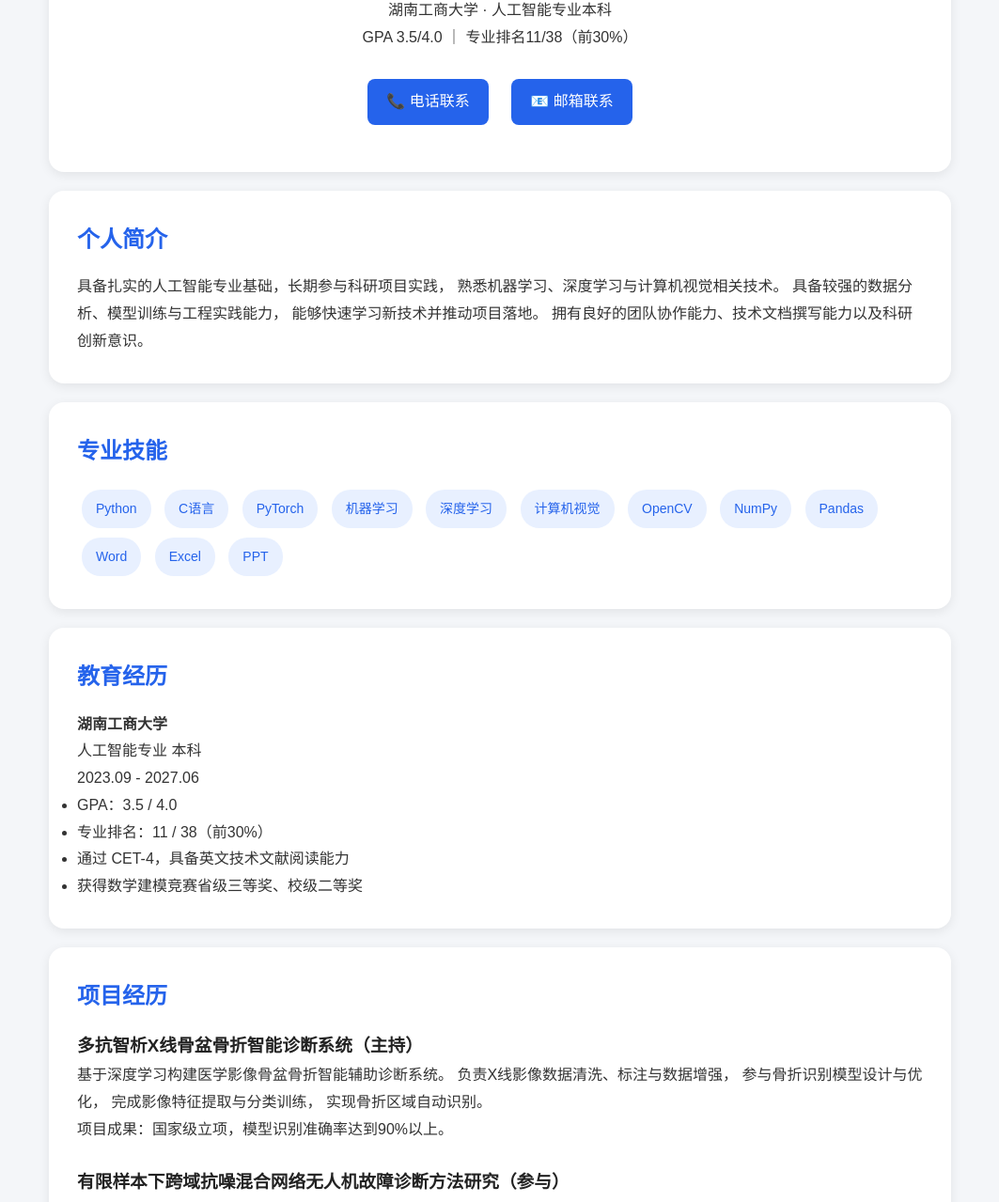
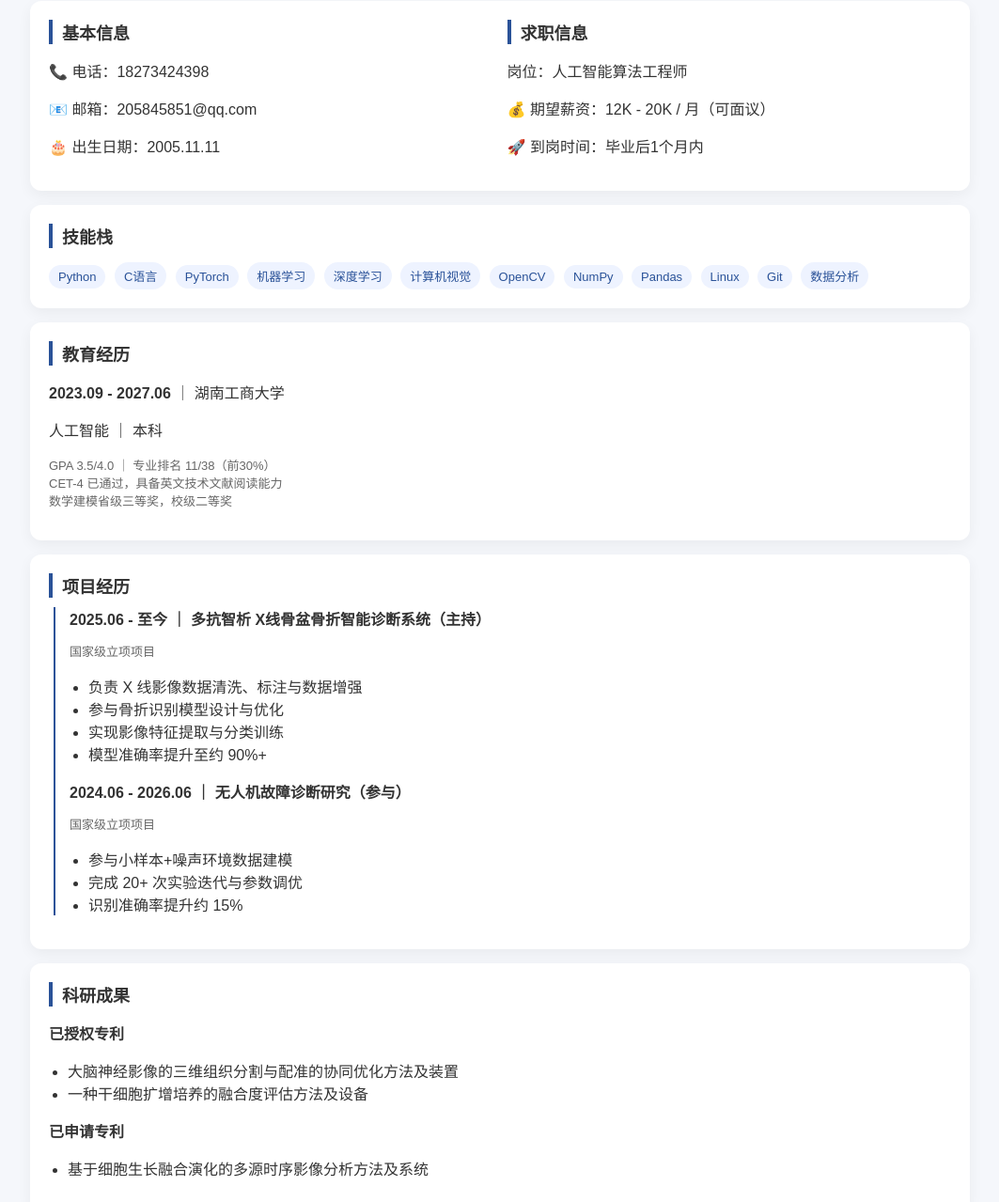
Before and after one commit to bubble-ccll/resume, a plain HTML site: page index.html in a window 1280 px wide. Shown: the part 192-1471 px from the top of the page at 94% size, without its empty margins (108-1171 px from the left). Drawn offline with Linux system fonts and the light colour scheme.

Commit message:
Update index.html

```diff
--- a/index.html
+++ b/index.html
@@ -6,269 +6,210 @@
 <title>陈佳妮 | 人工智能算法工程师</title>
 
 <style>
-*{
-    margin:0;
-    padding:0;
-    box-sizing:border-box;
+    body {
+        margin: 0;
+        font-family: "Microsoft YaHei", sans-serif;
+        background: #f5f7fb;
+        color: #333;
     }
 
-body{
-    font-family:"Microsoft YaHei",sans-serif;
-    background:#f4f6f9;
-    color:#333;
-    line-height:1.8;
+    .container {
+        max-width: 1000px;
+        margin: 0 auto;
+        padding: 20px;
     }
 
-.container{
-    max-width:1000px;
-    margin:auto;
-    padding:20px;
+    /* 顶部横幅 */
+    .header {
+        background: linear-gradient(135deg, #1e3c72, #2a5298);
+        color: white;
+        padding: 40px 30px;
+        border-radius: 15px;
     }
 
-.hero{
-    background:white;
-    border-radius:16px;
-    padding:40px;
-    text-align:center;
-    box-shadow:0 3px 12px rgba(0,0,0,0.08);
+    .header h1 {
+        margin: 0;
+        font-size: 32px;
     }
 
-.hero h1{
-    color:#2563eb;
-    font-size:42px;
+    .header p {
+        margin: 8px 0 0;
+        opacity: 0.9;
     }
 
-.hero h2{
-    margin-top:10px;
-    color:#666;
-    font-weight:normal;
+    /* 卡片 */
+    .card {
+        background: white;
+        padding: 20px;
+        border-radius: 12px;
+        margin-top: 15px;
+        box-shadow: 0 5px 15px rgba(0,0,0,0.05);
     }
 
-.contact{
-    margin-top:20px;
+    .grid {
+        display: grid;
+        grid-template-columns: 1fr 1fr;
+        gap: 15px;
     }
 
-.contact a{
-    display:inline-block;
-    margin:10px;
-    padding:10px 20px;
-    background:#2563eb;
-    color:white;
-    text-decoration:none;
-    border-radius:8px;
+    .tag {
+        display: inline-block;
+        padding: 5px 10px;
+        background: #eef3ff;
+        color: #2a5298;
+        border-radius: 20px;
+        font-size: 13px;
+        margin: 5px 5px 0 0;
     }
 
-.contact a:hover{
-    opacity:0.9;
+    .section-title {
+        font-size: 18px;
+        font-weight: bold;
+        margin-bottom: 10px;
+        border-left: 4px solid #2a5298;
+        padding-left: 10px;
     }
 
-.card{
-    background:white;
-    margin-top:20px;
-    padding:30px;
-    border-radius:16px;
-    box-shadow:0 3px 12px rgba(0,0,0,0.08);
+    ul {
+        padding-left: 20px;
     }
 
-.card h2{
-    color:#2563eb;
-    margin-bottom:15px;
+    .timeline {
+        border-left: 2px solid #2a5298;
+        padding-left: 15px;
+        margin-left: 5px;
     }
 
-.skill{
-    display:inline-block;
-    background:#e8f0ff;
-    color:#2563eb;
-    padding:8px 15px;
-    border-radius:20px;
-    margin:5px;
-    font-size:14px;
+    .timeline-item {
+        margin-bottom: 15px;
     }
 
-.project{
-    margin-bottom:25px;
+    .small {
+        font-size: 13px;
+        color: #666;
     }
 
-.project h3{
-    color:#222;
-}
-
-.footer{
-    text-align:center;
-    color:#888;
-    padding:30px;
-}
-
-@media(max-width:768px){
-
-.hero{
-    padding:25px;
-}
-
-.hero h1{
-    font-size:30px;
-}
-
-.contact a{
-    display:block;
-    margin:10px auto;
+    @media (max-width: 768px) {
+        .grid {
+            grid-template-columns: 1fr;
         }
     }
 </style>
+
 </head>
 
 <body>
 
 <div class="container">
 
-<div class="hero">
+    <!-- 顶部 -->
+    <div class="header">
+        <h1>陈佳妮</h1>
+        <p>人工智能算法工程师 | AI / CV / 深度学习方向</p>
+    </div>
 
-<h1>陈佳妮</h1>
+    <!-- 基本信息 -->
+    <div class="card grid">
+        <div>
+            <div class="section-title">基本信息</div>
+            <p>📞 电话：18273424398</p>
+            <p>📧 邮箱：205845851@qq.com</p>
+            <p>🎂 出生日期：2005.11.11</p>
+        </div>
 
-<h2>人工智能算法工程师</h2>
+        <div>
+            <div class="section-title">求职信息</div>
+            <p>岗位：人工智能算法工程师</p>
+            <p>💰 期望薪资：12K - 20K / 月（可面议）</p>
+            <p>🚀 到岗时间：毕业后1个月内</p>
+        </div>
+    </div>
 
-<p>
-湖南工商大学 · 人工智能专业本科<br>
-GPA 3.5/4.0 ｜ 专业排名11/38（前30%）
+    <!-- 技能 -->
+    <div class="card">
+        <div class="section-title">技能栈</div>
+
+        <span class="tag">Python</span>
+        <span class="tag">C语言</span>
+        <span class="tag">PyTorch</span>
+        <span class="tag">机器学习</span>
+        <span class="tag">深度学习</span>
+        <span class="tag">计算机视觉</span>
+        <span class="tag">OpenCV</span>
+        <span class="tag">NumPy</span>
+        <span class="tag">Pandas</span>
+        <span class="tag">Linux</span>
+        <span class="tag">Git</span>
+        <span class="tag">数据分析</span>
+    </div>
+
+    <!-- 教育经历 -->
+    <div class="card">
+        <div class="section-title">教育经历</div>
+        <p><b>2023.09 - 2027.06</b> ｜ 湖南工商大学</p>
+        <p>人工智能 ｜ 本科</p>
+        <p class="small">
+            GPA 3.5/4.0 ｜ 专业排名 11/38（前30%）<br>
+            CET-4 已通过，具备英文技术文献阅读能力<br>
+            数学建模省级三等奖，校级二等奖
         </p>
+    </div>
 
-<div class="contact">
-<a href="tel:18273424398">📞 电话联系</a>
-<a href="mailto:205845851@qq.com">📧 邮箱联系</a>
+    <!-- 项目经历 -->
+    <div class="card">
+        <div class="section-title">项目经历</div>
+
+        <div class="timeline">
+
+            <div class="timeline-item">
+                <b>2025.06 - 至今 ｜ 多抗智析 X线骨盆骨折智能诊断系统（主持）</b>
+                <p class="small">
+                    国家级立项项目
+                </p>
+                <ul>
+                    <li>负责 X 线影像数据清洗、标注与数据增强</li>
+                    <li>参与骨折识别模型设计与优化</li>
+                    <li>实现影像特征提取与分类训练</li>
+                    <li>模型准确率提升至约 90%+</li>
+                </ul>
+            </div>
+
+            <div class="timeline-item">
+                <b>2024.06 - 2026.06 ｜ 无人机故障诊断研究（参与）</b>
+                <p class="small">国家级立项项目</p>
+                <ul>
+                    <li>参与小样本+噪声环境数据建模</li>
+                    <li>完成 20+ 次实验迭代与参数调优</li>
+                    <li>识别准确率提升约 15%</li>
+                </ul>
             </div>
 
         </div>
-
-<div class="card">
-<h2>个人简介</h2>
-
-<p>
-具备扎实的人工智能专业基础，长期参与科研项目实践，
-熟悉机器学习、深度学习与计算机视觉相关技术。
-具备较强的数据分析、模型训练与工程实践能力，
-能够快速学习新技术并推动项目落地。
-拥有良好的团队协作能力、技术文档撰写能力以及科研创新意识。
-</p>
-
     </div>
 
+    <!-- 科研成果 -->
     <div class="card">
-
-<h2>专业技能</h2>
-
-<span class="skill">Python</span>
-<span class="skill">C语言</span>
-<span class="skill">PyTorch</span>
-<span class="skill">机器学习</span>
-<span class="skill">深度学习</span>
-<span class="skill">计算机视觉</span>
-<span class="skill">OpenCV</span>
-<span class="skill">NumPy</span>
-<span class="skill">Pandas</span>
-<span class="skill">Word</span>
-<span class="skill">Excel</span>
-<span class="skill">PPT</span>
-
-</div>
-
-<div class="card">
-
-<h2>教育经历</h2>
-
-<p>
-<strong>湖南工商大学</strong><br>
-人工智能专业 本科<br>
-2023.09 - 2027.06
-</p>
-
-<ul>
-<li>GPA：3.5 / 4.0</li>
-<li>专业排名：11 / 38（前30%）</li>
-<li>通过 CET-4，具备英文技术文献阅读能力</li>
-<li>获得数学建模竞赛省级三等奖、校级二等奖</li>
-</ul>
-
-</div>
-
-<div class="card">
-
-<h2>项目经历</h2>
-
-<div class="project">
-
-<h3>多抗智析X线骨盆骨折智能诊断系统（主持）</h3>
-
-<p>
-基于深度学习构建医学影像骨盆骨折智能辅助诊断系统。
-负责X线影像数据清洗、标注与数据增强，
-参与骨折识别模型设计与优化，
-完成影像特征提取与分类训练，
-实现骨折区域自动识别。
-</p>
-
-<p>
-项目成果：国家级立项，模型识别准确率达到90%以上。
-</p>
-
-</div>
-
-<div class="project">
-
-<h3>有限样本下跨域抗噪混合网络无人机故障诊断方法研究（参与）</h3>
-
-<p>
-面向小样本与强噪声环境，
-研究跨域抗噪深度学习故障诊断模型。
-参与故障数据分析、特征提取、
-模型训练优化及实验验证工作。
-</p>
-
-<p>
-项目成果：国家级立项，
-故障识别准确率提升约15%。
-</p>
-
-</div>
-
-</div>
-
-<div class="card">
-
-<h2>科研成果</h2>
-
-<h3>已授权专利</h3>
-
+        <div class="section-title">科研成果</div>
+        <p><b>已授权专利</b></p>
         <ul>
             <li>大脑神经影像的三维组织分割与配准的协同优化方法及装置</li>
             <li>一种干细胞扩增培养的融合度评估方法及设备</li>
         </ul>
 
-<h3>已申请专利</h3>
-
+        <p><b>已申请专利</b></p>
         <ul>
             <li>基于细胞生长融合演化的多源时序影像分析方法及系统</li>
         </ul>
-
     </div>
 
+    <!-- 自我评价 -->
     <div class="card">
-
-<h2>校园经历</h2>
-
-<h3>学习委员（2024.09 - 至今）</h3>
-
+        <div class="section-title">自我评价</div>
         <p>
-组织完成30余次考试报名与信息统计工作，
-信息准确率100%；
-协调教师与20余名同学沟通课程安排与学习需求，
-持续优化班级学习信息通知流程，
-提升班级学习组织效率。
+            具备扎实的人工智能理论基础与工程实践能力，长期参与深度学习与计算机视觉相关科研项目。
+            熟悉数据处理、模型训练与优化流程，具备良好的逻辑分析能力与团队协作能力。
+            能快速学习新技术并应用于实际项目落地。
         </p>
-
-</div>
-
-<div class="footer">
-© 2025 陈佳妮 | Artificial Intelligence Engineer
     </div>
 
 </div>
```
Lines whose indentation alone changed are shown as unchanged.
